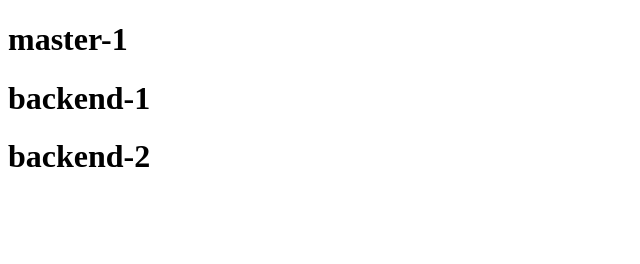
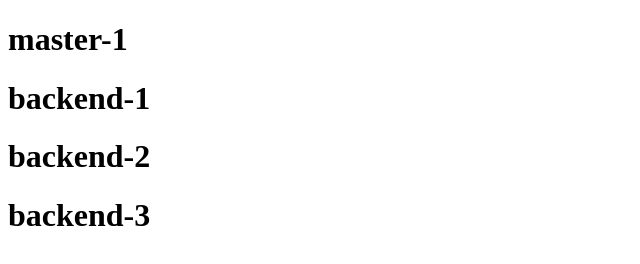
Before and after one commit to Savage-Markup/git-task, a plain HTML site: page index.html in a window 1280 px wide. Shown: the whole page, without its empty margins (0-640 px from the left). Drawn offline with Linux system fonts and the light colour scheme.

Commit message:
backend-3

```diff
--- a/index.html
+++ b/index.html
@@ -10,5 +10,6 @@
 
     <h1>backend-1</h1>
     <h1>backend-2</h1>
+    <h1>backend-3</h1>
 </body>
 </html>
```
